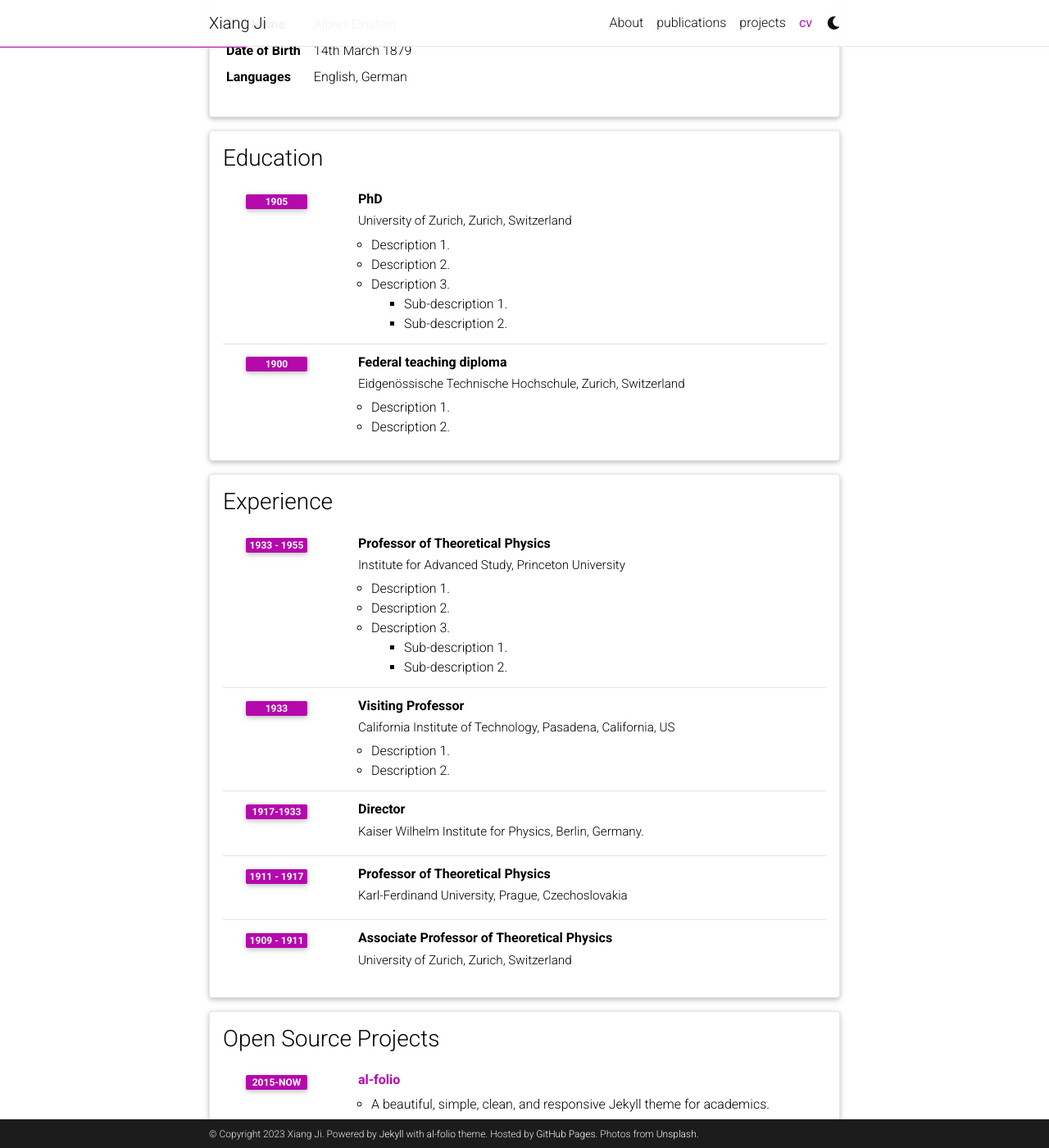
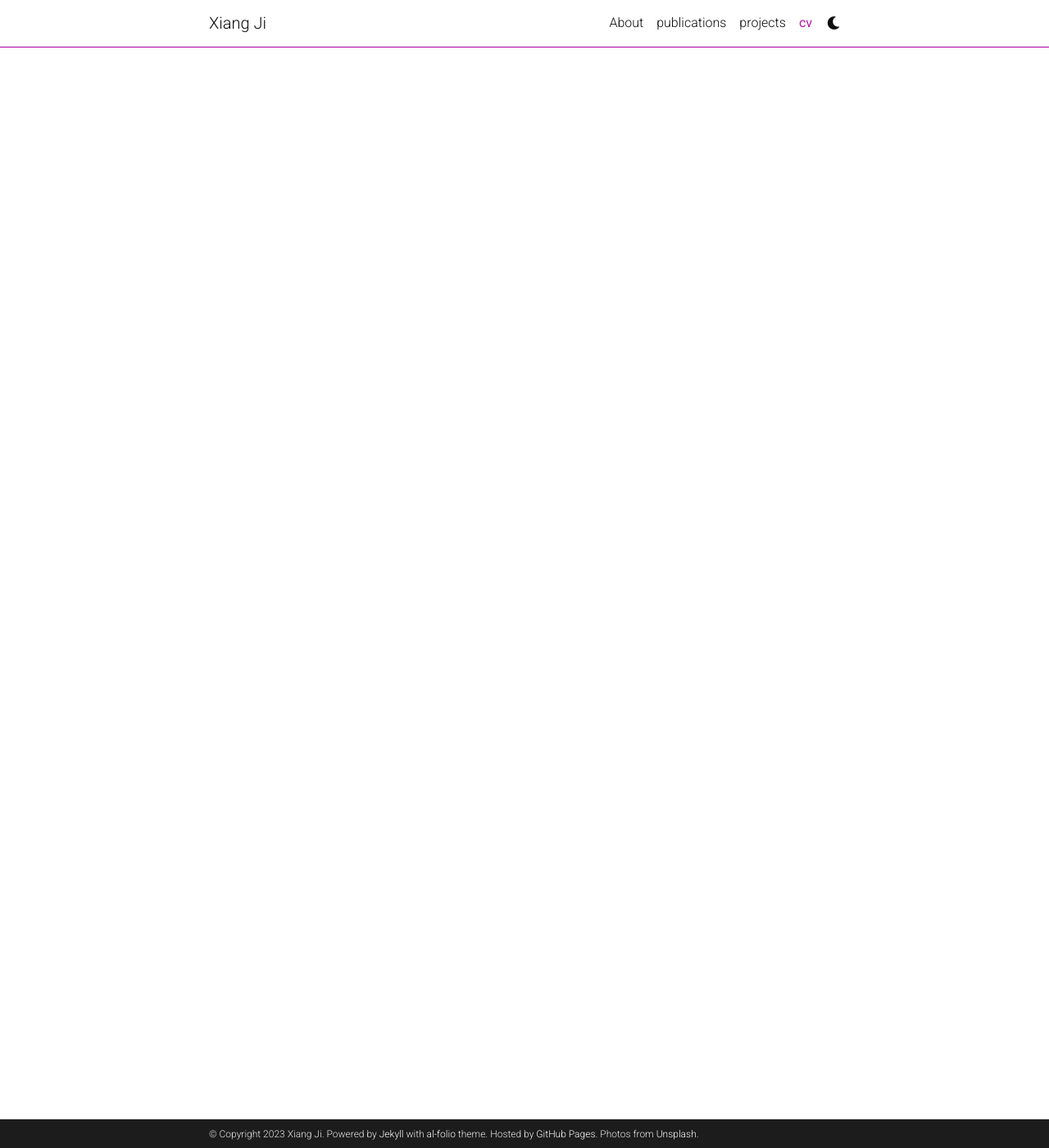
Before and after one commit to xiangjiph/xiangjiph.github.io, a Jekyll site: the page built from _pages/cv.md, in a window 1280 px wide and 1400 px high, scrolled down 234 px. Shown: the whole window at 82% size. Built offline with Jekyll 4.4.1, drawn with Linux system fonts in a browser that asks for light colours; comment, search, counter and statistics services are not loaded; a style sheet for code colours, icons or effects is not loaded; some of the changed lines change nothing that is shown; some of the changed text lies outside the part shown.

Commit message:
Update cv.yml

```diff
--- a/_data/cv.yml
+++ b/_data/cv.yml
@@ -1,97 +1,97 @@
-- title: General Information
-  type: map
-  contents:
-    - name: Full Name
-      value: Albert Einstein
-    - name: Date of Birth
-      value: 14th March 1879
-    - name: Languages
-      value: English, German
+# - title: General Information
+#   type: map
+#   contents:
+#     - name: Full Name
+#       value: Xiang Ji
+#     - name: Date of Birth
+#       value: 14th March 1879
+#     - name: Languages
+#       value: English, German
 
-- title: Education
-  type: time_table
-  contents:
-    - title: PhD
-      institution: University of Zurich, Zurich, Switzerland
-      year: 1905
-      description:
-        - Description 1.
-        - Description 2.
-        - title: Description 3.
-          contents:
-            - Sub-description 1.
-            - Sub-description 2.
-    - title: Federal teaching diploma
-      institution: Eidgenössische Technische Hochschule, Zurich, Switzerland
-      year: 1900
-      description:
-        - Description 1.
-        - Description 2.
+# - title: Education
+#   type: time_table
+#   contents:
+#     - title: PhD
+#       institution: University of Zurich, Zurich, Switzerland
+#       year: 1905
+#       description:
+#         - Description 1.
+#         - Description 2.
+#         - title: Description 3.
+#           contents:
+#             - Sub-description 1.
+#             - Sub-description 2.
+#     - title: Federal teaching diploma
+#       institution: Eidgenössische Technische Hochschule, Zurich, Switzerland
+#       year: 1900
+#       description:
+#         - Description 1.
+#         - Description 2.
 
-- title: Experience
-  type: time_table
-  contents:
-    - title: Professor of Theoretical Physics
-      institution: Institute for Advanced Study, Princeton University
-      year: 1933 - 1955
-      description:
-        - Description 1.
-        - Description 2.
-        - title: Description 3.
-          contents:
-            - Sub-description 1.
-            - Sub-description 2.
-    - title: Visiting Professor
-      institution: California Institute of Technology, Pasadena, California, US
-      year: 1933
-      description:
-        - Description 1.
-        - Description 2.
+# - title: Experience
+#   type: time_table
+#   contents:
+#     - title: Professor of Theoretical Physics
+#       institution: Institute for Advanced Study, Princeton University
+#       year: 1933 - 1955
+#       description:
+#         - Description 1.
+#         - Description 2.
+#         - title: Description 3.
+#           contents:
+#             - Sub-description 1.
+#             - Sub-description 2.
+#     - title: Visiting Professor
+#       institution: California Institute of Technology, Pasadena, California, US
+#       year: 1933
+#       description:
+#         - Description 1.
+#         - Description 2.
 
-    - title: Director
-      institution: Kaiser Wilhelm Institute for Physics, Berlin, Germany.
-      year: 1917-1933
+#     - title: Director
+#       institution: Kaiser Wilhelm Institute for Physics, Berlin, Germany.
+#       year: 1917-1933
 
-    - title: Professor of Theoretical Physics
-      institution: Karl-Ferdinand University, Prague, Czechoslovakia
-      year: 1911 - 1917
-      description:
+#     - title: Professor of Theoretical Physics
+#       institution: Karl-Ferdinand University, Prague, Czechoslovakia
+#       year: 1911 - 1917
+#       description:
 
-    - title: Associate Professor of Theoretical Physics
-      institution: University of Zurich, Zurich, Switzerland
-      year: 1909 - 1911
+#     - title: Associate Professor of Theoretical Physics
+#       institution: University of Zurich, Zurich, Switzerland
+#       year: 1909 - 1911
 
-- title: Open Source Projects
-  type: time_table
-  contents:
-    - title: <a href="https://github.com/alshedivat/al-folio">al-folio</a>
-      year: 2015-now
-      description: A beautiful, simple, clean, and responsive Jekyll theme for academics.
+# - title: Open Source Projects
+#   type: time_table
+#   contents:
+#     - title: <a href="https://github.com/alshedivat/al-folio">al-folio</a>
+#       year: 2015-now
+#       description: A beautiful, simple, clean, and responsive Jekyll theme for academics.
 
-- title: Honors and Awards
-  type: time_table
-  contents:
-    - year: 1921
-      items:
-        - Nobel Prize in Physics
-        - Matteucci Medal
-    - year: 2029
-      items:
-        - Max Planck Medal
+# - title: Honors and Awards
+#   type: time_table
+#   contents:
+#     - year: 1921
+#       items:
+#         - Nobel Prize in Physics
+#         - Matteucci Medal
+#     - year: 2029
+#       items:
+#         - Max Planck Medal
 
-- title: Academic Interests
-  type: nested_list
-  contents:
-    - title: Topic 1.
-      items:
-        - Description 1.
-        - Description 2.
-    - title: Topic 2.
-      items:
-        - Description 1.
-        - Description 2.
+# - title: Academic Interests
+#   type: nested_list
+#   contents:
+#     - title: Topic 1.
+#       items:
+#         - Description 1.
+#         - Description 2.
+#     - title: Topic 2.
+#       items:
+#         - Description 1.
+#         - Description 2.
 
-- title: Other Interests
-  type: list
-  contents:
-    - <u>Hobbies:</u> Hobby 1, Hobby 2, etc.
+# - title: Other Interests
+#   type: list
+#   contents:
+#     - <u>Hobbies:</u> Hobby 1, Hobby 2, etc.
```
